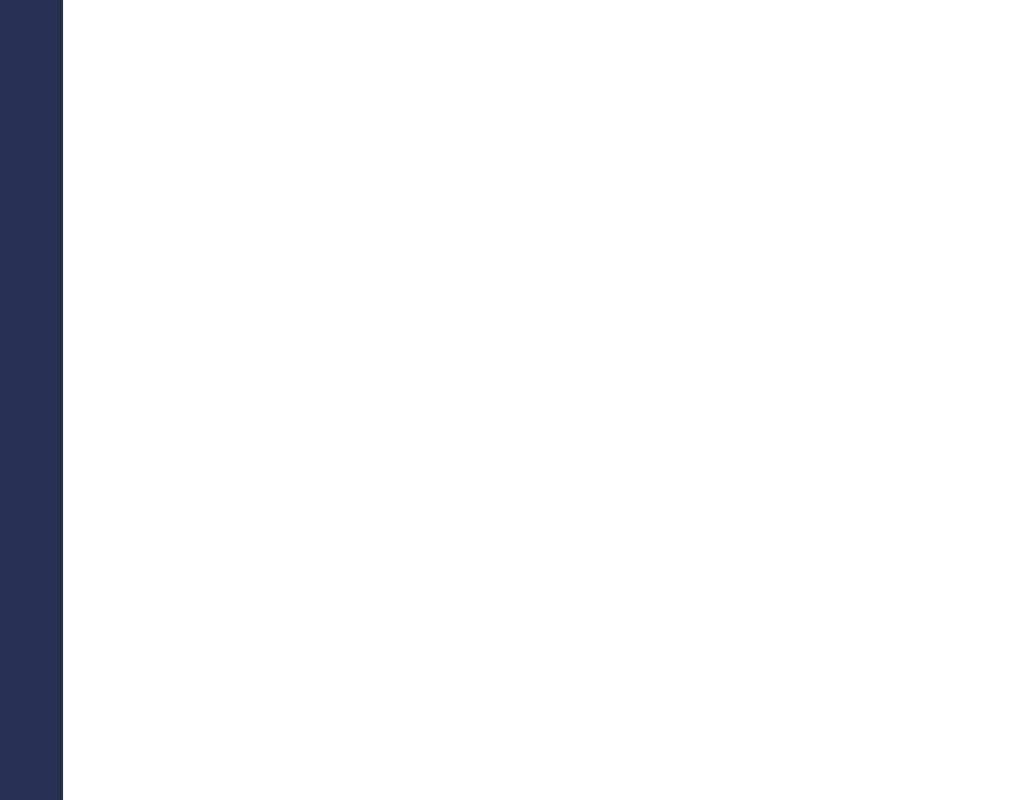
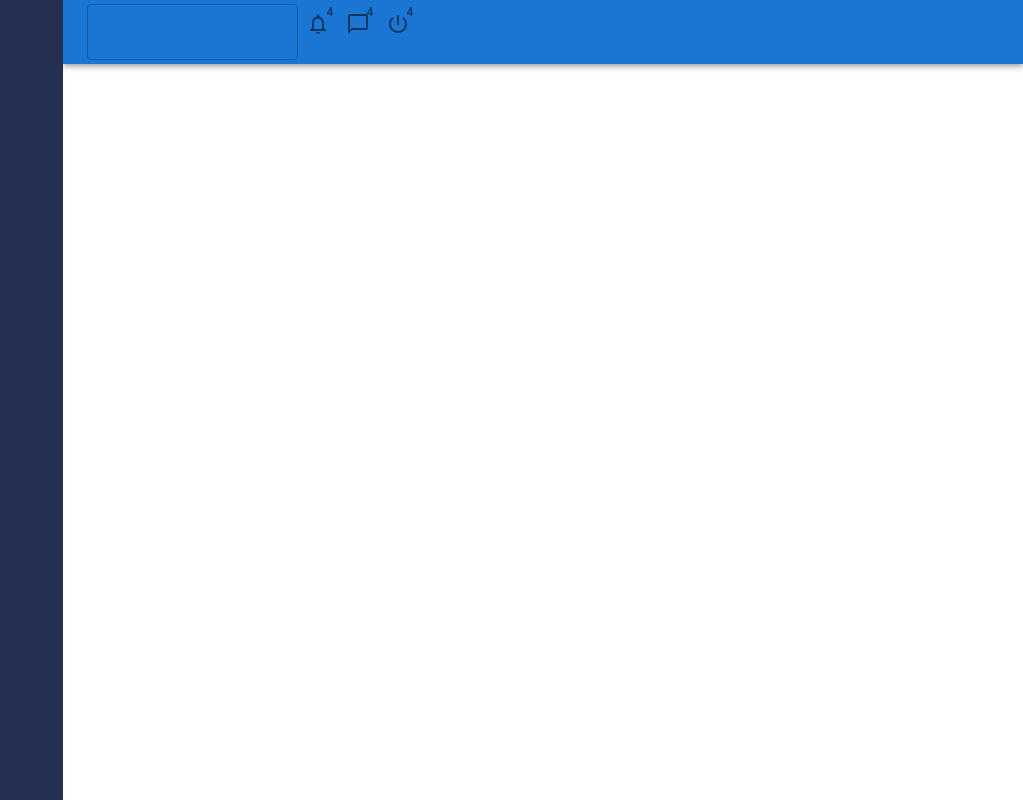
Before and after one commit to mehedihasan-swe/Reactjsweb, a React (Create React App) app in the folder admindashboard/: page / in a window 1280 px wide. Shown: the whole page, without its empty margins (257-1280 px from the left). Built offline with nearby package versions, Linux system fonts and the light colour scheme.

Commit message:
[feat][style] Added Header

```diff
--- a/admindashboard/src/App.js
+++ b/admindashboard/src/App.js
@@ -1,13 +1,24 @@
 
+import { CssBaseline} from '@mui/material';
 import './App.css';
+import Header from './components/Header';
 import Sidebar from './components/Sidebar';
+import { makeStyles } from '@mui/styles';
+const useStyles=makeStyles({
+  appMain:{
+    paddingLeft:'320px',
+    width:'100%'
+  }
+})
+function App() {
+  const classes=useStyles()
+  return (
+    <div className={classes.appMain}>
+      <Sidebar></Sidebar>
+      <Header></Header>
+      <CssBaseline></CssBaseline>
+    </div>
 
-function App() {
-  return (
-    <div className="App">
-      <Sidebar></Sidebar>
-
-    </div>
   );
 }
 
--- a/admindashboard/src/components/Header.js
+++ b/admindashboard/src/components/Header.js
@@ -1,7 +1,46 @@
+import { AppBar, Badge, Box, IconButton, InputBase, TextField, Toolbar } from '@mui/material'
+import Grid from '@mui/material/Grid2';
 import React from 'react'
-
+import NotificationsNoneIcon from '@mui/icons-material/NotificationsNone';
+import ChatBubbleOutlineIcon from '@mui/icons-material/ChatBubbleOutline';
+import PowerSettingsNewIcon from '@mui/icons-material/PowerSettingsNew';
 export default function Header() {
   return (
-    <div>Header</div>
+    <>
+
+    <AppBar position='static'>
+       <Toolbar>
+        <Grid container>
+          <Grid bgcolor="primary">
+            <TextField></TextField>
+          </Grid>
+          <Grid ></Grid>
+          <Grid>
+            <IconButton>
+              <Badge badgeContent={4}>
+              <NotificationsNoneIcon></NotificationsNoneIcon>
+              </Badge>
+            </IconButton>
+            <IconButton>
+              <Badge badgeContent={4}>
+              <ChatBubbleOutlineIcon/>
+              </Badge>
+            </IconButton>
+            <IconButton>
+              <Badge badgeContent={4}>
+              <PowerSettingsNewIcon/>
+              </Badge>
+            </IconButton>
+          </Grid>
+        </Grid>
+       </Toolbar>
+     </AppBar>
+
+
+
+
+
+
+    </>
   )
 }
--- a/admindashboard/src/components/Sidebar.js
+++ b/admindashboard/src/components/Sidebar.js
@@ -11,6 +11,7 @@ const ustyle=makeStyles({
     position:'absolute',
     width:'320px',
     height:'100%',
+    left:'0',
     backgroundColor:'#253053'
   }
 })
@@ -18,8 +19,6 @@ const ustyle=makeStyles({
 
 export default function Sidebar() {
 const classes=ustyle();
- console.log(' :', classes);
-
   return (
     <div className={classes.Sidebar}>
 
```
